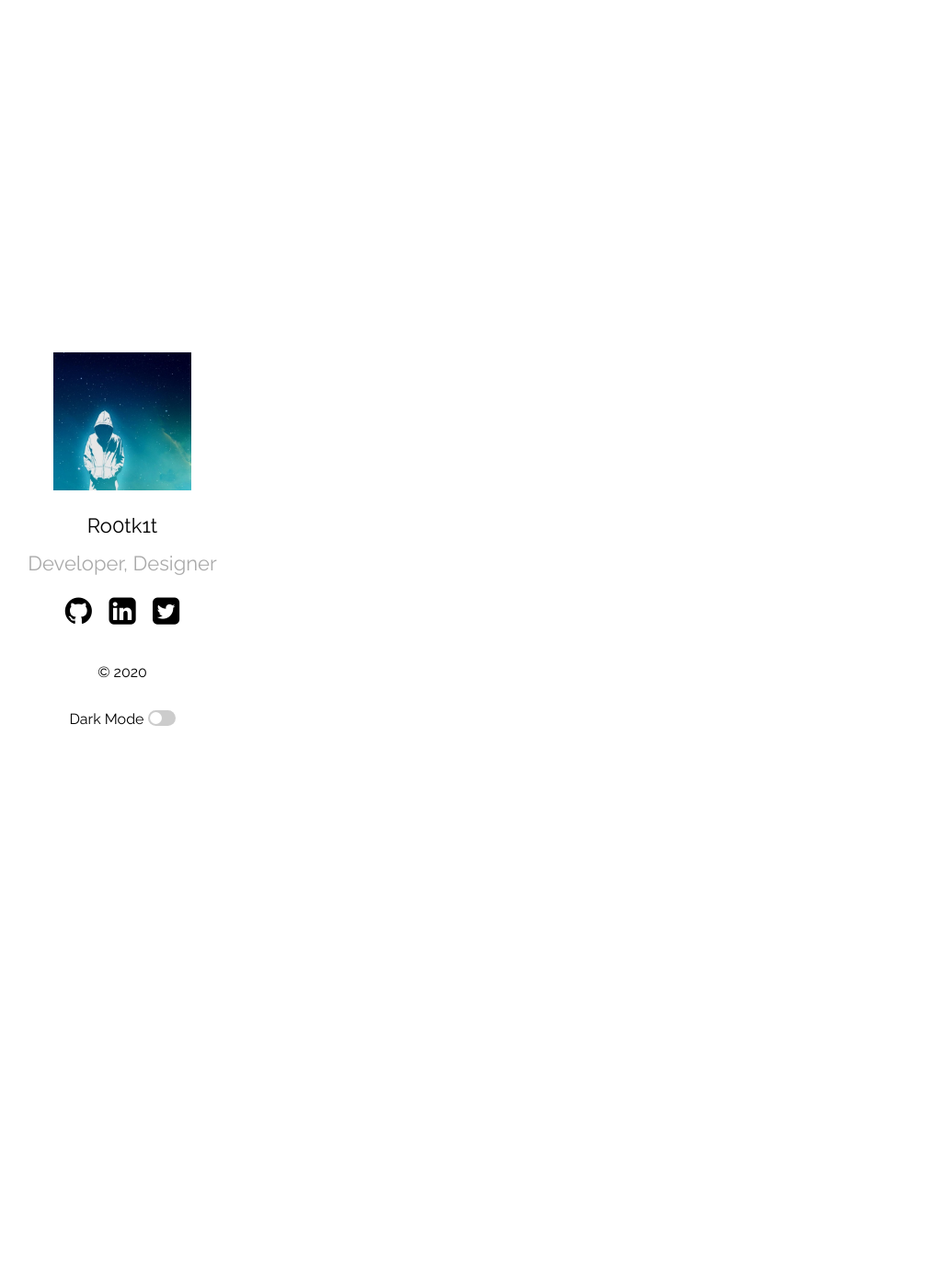
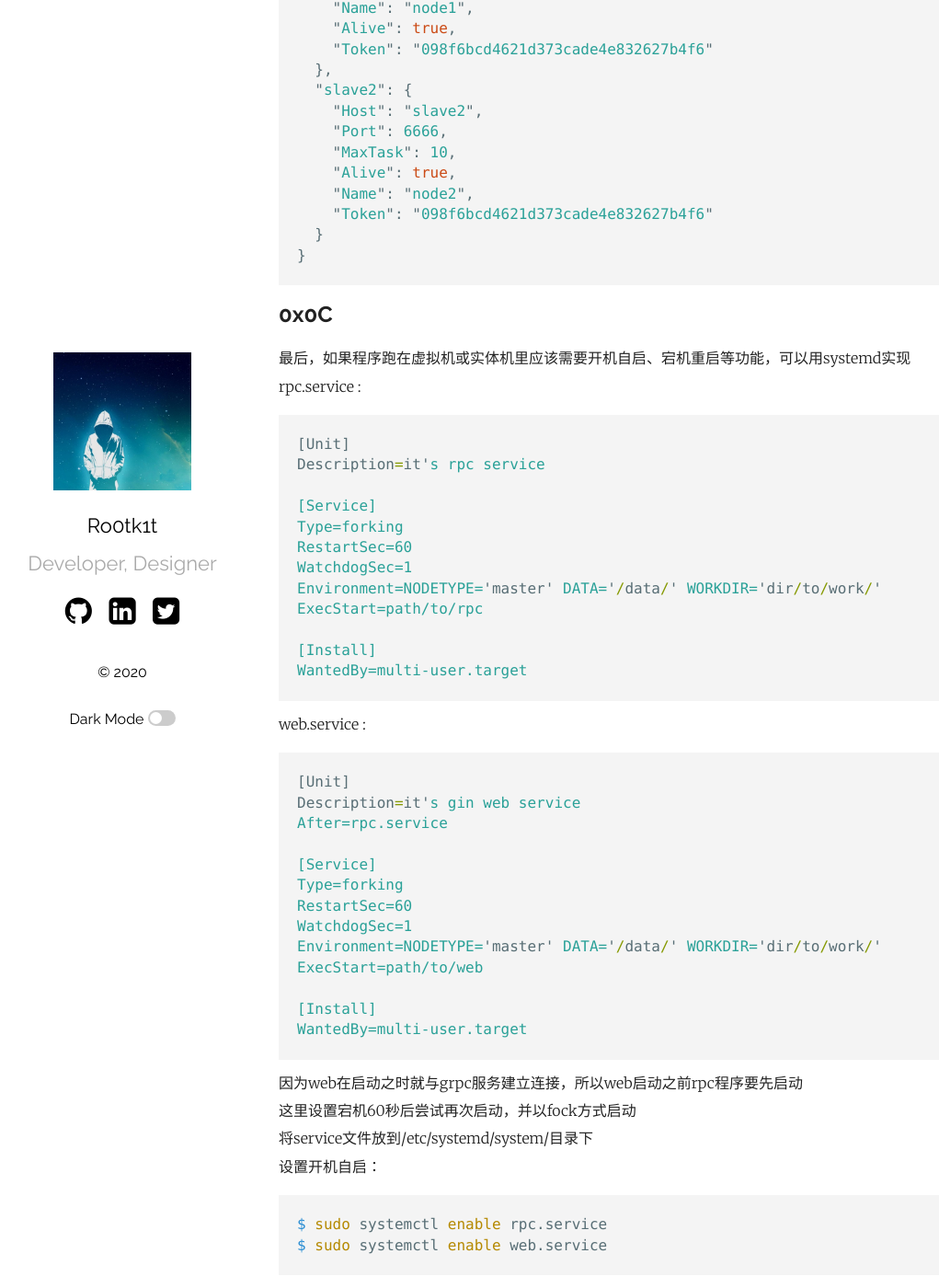
Before and after one commit to Ro0tk1t/note, a Jekyll site: the page built from _posts/2020-09-29-micro-service-architecture.markdown, in a window 1280 px wide and 1400 px high, scrolled down 24409 px. Shown: the whole window at 92% size, without its empty margins (52-1073 px from the left). Built offline with Jekyll 4.4.1, drawn with Linux system fonts in a browser that asks for light colours; our own code applies the rules of GitHub Pages for plain Markdown files; some of the changed text lies outside the part shown.

Commit message:
update content

````diff
--- a/_posts/2020-09-29-micro-service-architecture.markdown
+++ b/_posts/2020-09-29-micro-service-architecture.markdown
@@ -610,6 +610,95 @@
             HeartStubs[host] = heart_client
             election_client := pb.NewElectionsClient(conn)
             ElectionStubs[host] = election_client
+        }
+    }
+}
+```
+utils/tools.go :
+```golang
+package utils
+
+import (
+    "log"
+    "time"
+    "context"
+    "../conf"
+)
+
+var ctx = context.Background()
+
+func GetMinQue() string {
+    var size int32 = 0
+    h := ""
+    for host, node := range conf.Nodes{
+        if size < node.MaxTask{
+            size = node.MaxTask
+            h = host
+        }
+    }
+    return h
+}
+
+func PushTask(que, task_id string){
+    if err := conf.Rdb.Publish(ctx, que, task_id).Err(); err != nil{
+        log.Printf("%v", err)
+    } else {
+        log.Printf("[*] push task(%v) 2  %v", task_id, que)
+    }
+}
+
+func Work(){
+    sub := conf.Rdb.Subscribe(ctx, "test")
+    //sub := conf.Rdb.Subscribe(ctx, conf.LocalHost)
+    for {
+        msg, _ := sub.ReceiveMessage(ctx)
+        id := msg.Payload
+        log.Printf("recv task: %v", id)
+        go start_work(GetTask(id))
+    }
+}
+
+func GetTask(id string) map[string]string {
+    result := conf.Rdb.HGetAll(ctx, id)
+    if result.Err() != nil {
+        return nil
+    }
+    return result.Val()
+}
+
+func start_work(task map[string]string){
+    if task != nil{
+        // TODO:
+        // do some work
+        log.Printf("[*] starting 2 run task: ", task["id"])
+        time.Sleep(10 * time.Second)
+        go NotifyMaster(task["id"])
+        go save_result()
+    }
+}
+
+func NotifyMaster(id string){
+    log.Printf("[+] I finished task: %s", id)
+}
+
+func save_result(){
+    // TODO
+}
+
+func HandlePublic(){
+    sub := conf.Rdb.Subscribe(ctx, conf.PubChannel)
+    for {
+        msg, _ := sub.ReceiveMessage(ctx)
+        msg_ := msg.Payload
+        log.Printf("recv pub msg: %v", msg_)
+        if len(msg_) > 2{
+            flag := string(msg_[0])
+            real_msg := msg_[2:]
+            if flag == "0"{
+                HeardPeopleBeating(real_msg)
+            } else if flag == "1"{
+                //
+            }
         }
     }
 }
@@ -783,6 +872,7 @@
 ## 0x07
 啊，go写的好累。歇会儿，换docker玩玩。。
 基于ubuntu做个镜像（Dockerfile）,这里先提前用go build构建了web和rpc的程序
+go1.15构建出来的elf文件大小比go1.14构建的小了2M多，6的一批
 ```docker
 FROM ubuntu
 
@@ -946,3 +1036,93 @@
   }
 }
 ```
+
+## 0x0C
+
+最后，如果程序跑在虚拟机或实体机里应该需要开机自启、宕机重启等功能，可以用systemd实现
+rpc.service :
+```javascript
+[Unit]
+Description=it's rpc service
+
+[Service]
+Type=forking
+RestartSec=60
+WatchdogSec=1
+Environment=NODETYPE='master' DATA='/data/' WORKDIR='dir/to/work/'
+ExecStart=path/to/rpc
+
+[Install]
+WantedBy=multi-user.target
+```
+web.service :
+```javascript
+[Unit]
+Description=it's gin web service
+After=rpc.service
+
+[Service]
+Type=forking
+RestartSec=60
+WatchdogSec=1
+Environment=NODETYPE='master' DATA='/data/' WORKDIR='dir/to/work/'
+ExecStart=path/to/web
+
+[Install]
+WantedBy=multi-user.target
+```
+因为web在启动之时就与grpc服务建立连接，所以web启动之前rpc程序要先启动
+这里设置宕机60秒后尝试再次启动，并以fock方式启动
+将service文件放到/etc/systemd/system/目录下
+设置开机自启：
+```bash
+$ sudo systemctl enable rpc.service
+$ sudo systemctl enable web.service
+```
+如果以docker方式运行，就可以不用systemd方式了，直接用compose方式做容器管理。
+
+## 0x0D
+
+最终的目录结构树如下：
+```bash
+$ tree .
+.
+├── communicate
+│   ├── communicate_grpc.pb.go
+│   └── communicate.pb.go
+├── communicate.proto
+├── conf
+│   ├── config.json
+│   ├── nginx.conf
+│   ├── nodes.json
+│   ├── rpc.service
+│   ├── settings.go
+│   └── web.service
+├── docker-compose.yml
+├── Dockerfile
+├── rpc
+│   ├── rpc
+│   └── server.go
+├── run.sh
+├── utils
+│   ├── election.go
+│   ├── heart.go
+│   └── tools.go
+└── web
+    ├── cache
+    ├── js
+    │   └── tasks.js
+    ├── templates
+    │   ├── create_task.html
+    │   ├── css.tmpl
+    │   ├── footer.tmpl
+    │   ├── index.html
+    │   ├── nav.tmpl
+    │   └── test.html
+    ├── web
+    └── web.go
+
+8 directories, 26 files
+
+```
+其中rpc/rpc和web/web是go build出来的elf文件
````
Also changed, not shown: other parts of _posts/2020-09-29-micro-service-architecture.markdown (+5 -5 lines).
